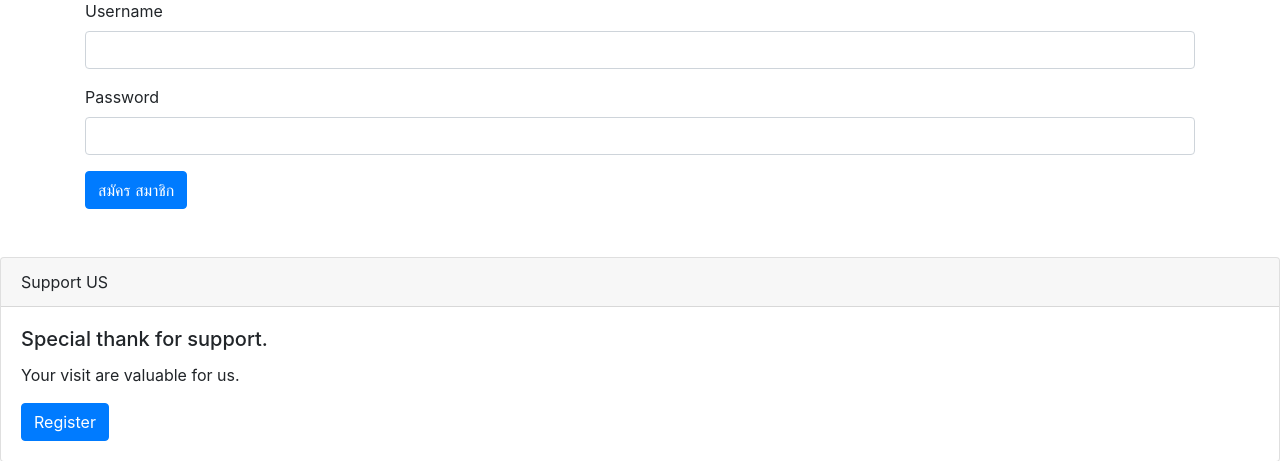
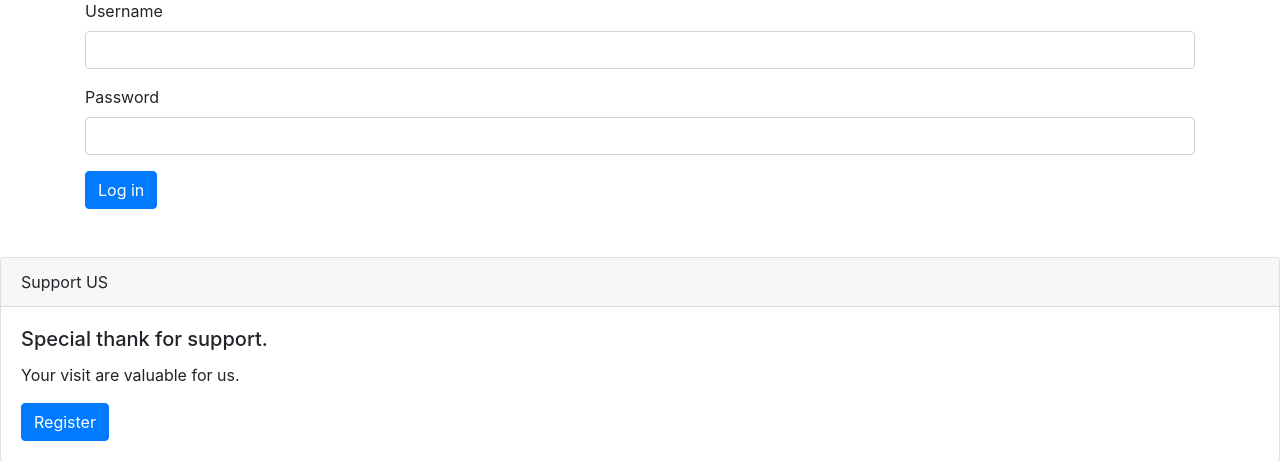
Before and after one commit to Alogenesis/CueCardOnline, a Django app: page /login in a window 1280 px wide. Shown: the part 151-612 px from the top of the page. Run offline with Django 3.2, Linux system fonts and the light colour scheme; some libraries are stand-ins or nearby versions.

Commit message:
Edit botton text on log in page

```diff
--- a/cueOnline/template/Login.html
+++ b/cueOnline/template/Login.html
@@ -23,7 +23,7 @@
 
 
 <!-- Submit botton -->
-  <button type="submit" class="btn btn-primary">สมัคร สมาชิก</button>
+  <button type="submit" class="btn btn-primary">Log in</button>
 
 
 </form>
```
